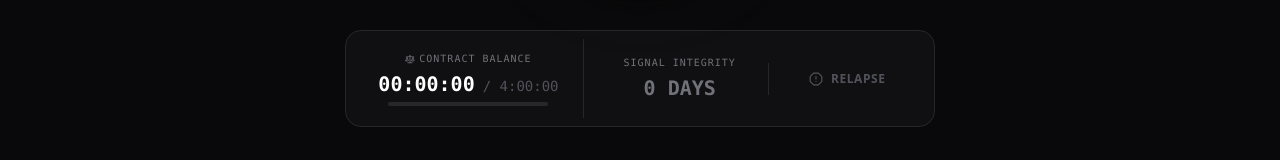
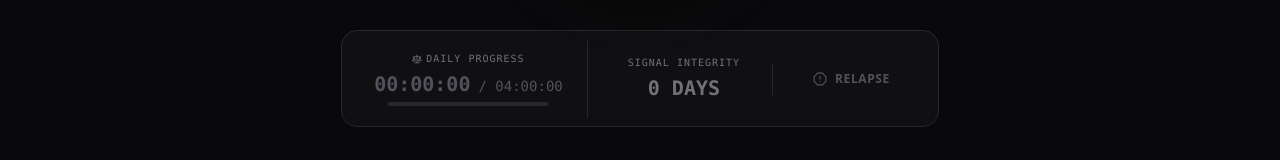
Before and after one commit to Bonorinoa/Quals-Arena, a React (Vite) app: page / in a window 1280 px wide. Shown: the part 481-641 px from the top of the page. Built offline with nearby package versions, Linux system fonts and the light colour scheme.

Commit message:
Fix contract balance logic to show daily progress vs goal
Co-authored-by: Bonorinoa <65452931+Bonorinoa@users.noreply.github.com>

```diff
--- a/components/DashboardView.tsx
+++ b/components/DashboardView.tsx
@@ -185,10 +185,10 @@ export const DashboardView: React.FC<DashboardViewProps> = ({ sessions, settings
     return `${h.toString().padStart(2, '0')}:${m.toString().padStart(2, '0')}:${s.toString().padStart(2, '0')}`;
   };
 
-  const getNetPositionColor = (secs: number) => {
-    if (secs < 0) return 'text-red-500';
-    if (secs > 0) return 'text-emerald-500';
-    return 'text-white';
+  const getBalanceColor = (logged: number, goal: number) => {
+    if (logged > goal) return 'text-emerald-500'; // Exceeded goal
+    if (logged > 0) return 'text-white'; // Making progress
+    return 'text-zinc-600'; // No progress yet
   };
 
   // Chart Data
@@ -240,14 +240,14 @@ export const DashboardView: React.FC<DashboardViewProps> = ({ sessions, settings
               <div className="flex items-center gap-4 px-6 py-3 border-b sm:border-b-0 sm:border-r border-zinc-800 w-full sm:w-auto justify-center">
                  <div className="flex flex-col items-center">
                     <span className="text-[10px] uppercase tracking-widest text-zinc-500 font-mono flex items-center gap-1 mb-1">
-                      <Scale size={10} /> Contract Balance
+                      <Scale size={10} /> Daily Progress
                     </span>
                     <div className="flex items-baseline gap-2">
-                      <span className={`text-xl font-mono font-bold ${getNetPositionColor(stats.today.netPositionSeconds)}`}>
-                        {stats.today.netPositionSeconds < 0 ? '-' : (stats.today.netPositionSeconds > 0 ? '+' : '')}
-                        {formatTimeFull(stats.today.netPositionSeconds)}
+                      <span className={`text-xl font-mono font-bold ${getBalanceColor(stats.today.durationSeconds, stats.timeBudget.goalSeconds)}`}>
+                        {stats.today.durationSeconds > stats.timeBudget.goalSeconds ? '+' : ''}
+                        {formatTimeFull(stats.today.durationSeconds)}
                       </span>
-                      <span className="text-zinc-600 text-sm font-mono">/ {settings.dailyTimeGoalHours}:00:00</span>
+                      <span className="text-zinc-600 text-sm font-mono">/ {formatTimeFull(settings.dailyTimeGoalHours * 3600)}</span>
                     </div>
                     <div className="w-40 h-1 bg-zinc-800 mt-1 rounded-full overflow-hidden relative" title="Daily Volume Progress">
                        <div className="h-full bg-zinc-400 transition-all duration-500" style={{ width: `${Math.max(stats.timeBudget.volumeProgress, stats.today.durationSeconds > 0 ? 2 : 0)}%` }} />
```
